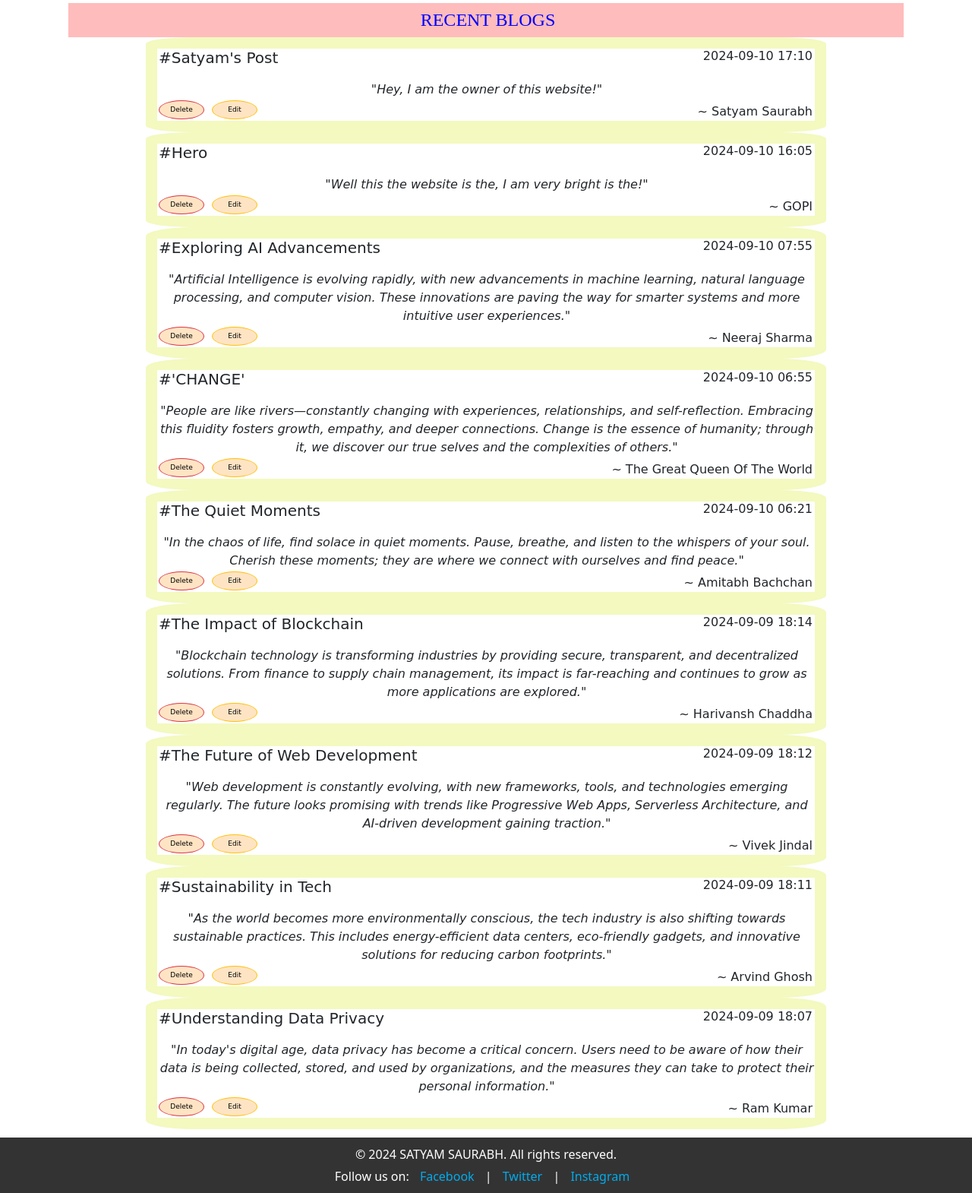
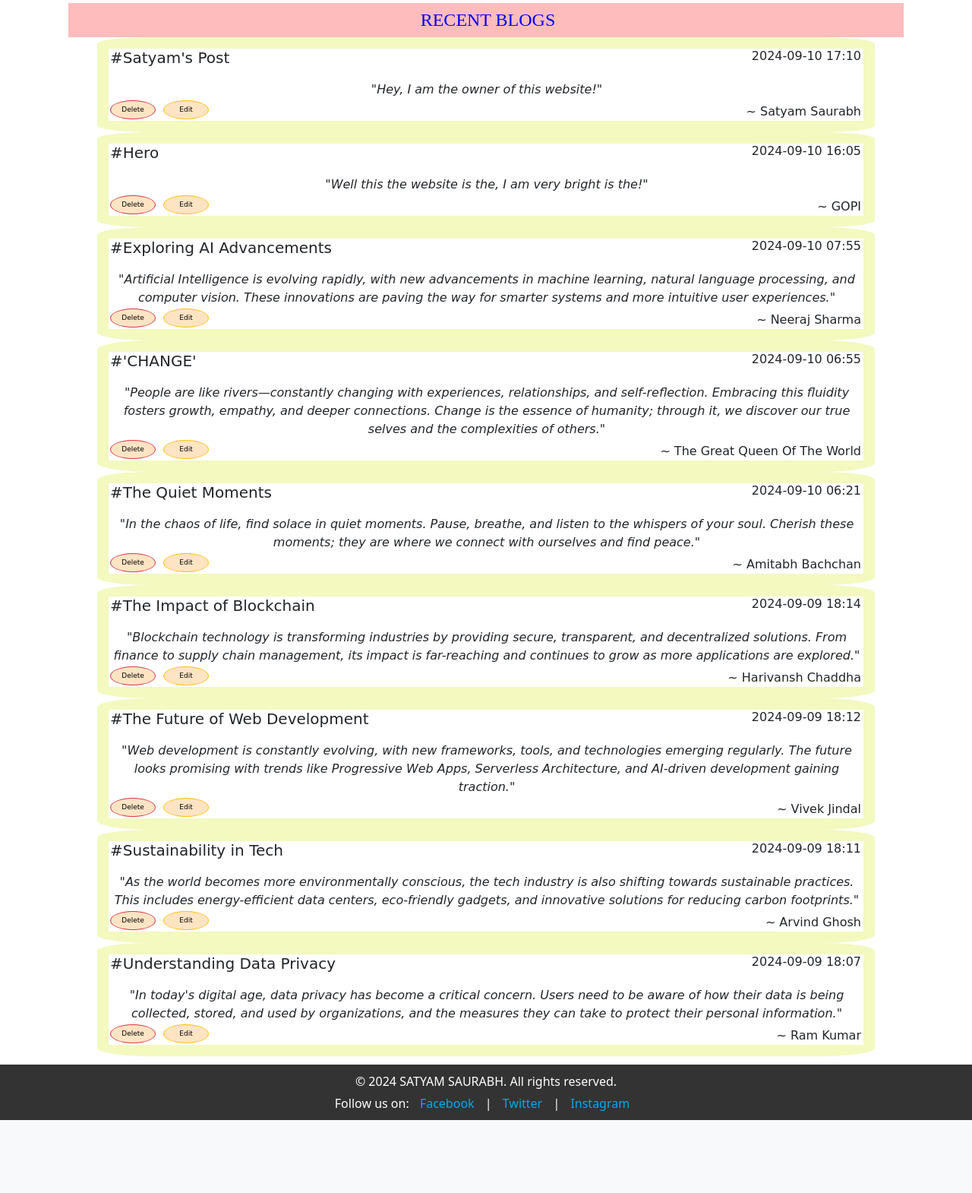
Before and after one commit to i-satyamsaurabh/Blogging-App, a Flask app: page / in a window 1280 px wide. Shown: the part 56-1626 px from the top of the page at 76% size. After the commit the page ends 1530 px from the top, so only its background shows below. Run offline with Flask 3, Linux system fonts and the light colour scheme; some web fonts are replaced.

Commit message:
second commit

```diff
--- a/static/style.css
+++ b/static/style.css
@@ -11,9 +11,9 @@ body {
 .one {
     margin-top: 105px;
     display: inline-block;
-    width: 70vw;
+    width: 80vw;
     height: fit-content;
-    margin-left: 15vw;
+    margin-left: 10vw;
     background-color: rgb(255, 255, 255);
     /* border-width: 10px; */
     border-spacing: 20px;
```
